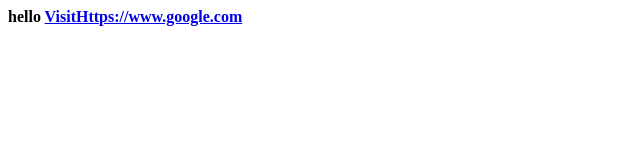
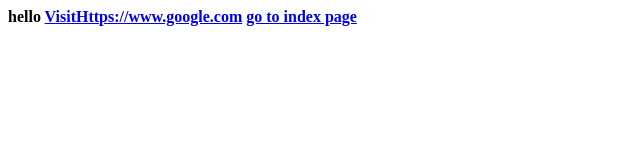
Before and after one commit to protomaximo/Protomaximo.github.io, a plain HTML site: page index.html in a window 1280 px wide. Shown: the whole page, without its empty margins (0-640 px from the left). Drawn offline with Linux system fonts and the light colour scheme.

Commit message:
index.html

```diff
--- a/index.html
+++ b/index.html
@@ -5,3 +5,5 @@
   <b>hello<b>
 
   <a href="https://www.google.com">VisitHttps://www.google.com</a>
+
+  <a href="testsite1/index.html"> go to index page</a>
```
